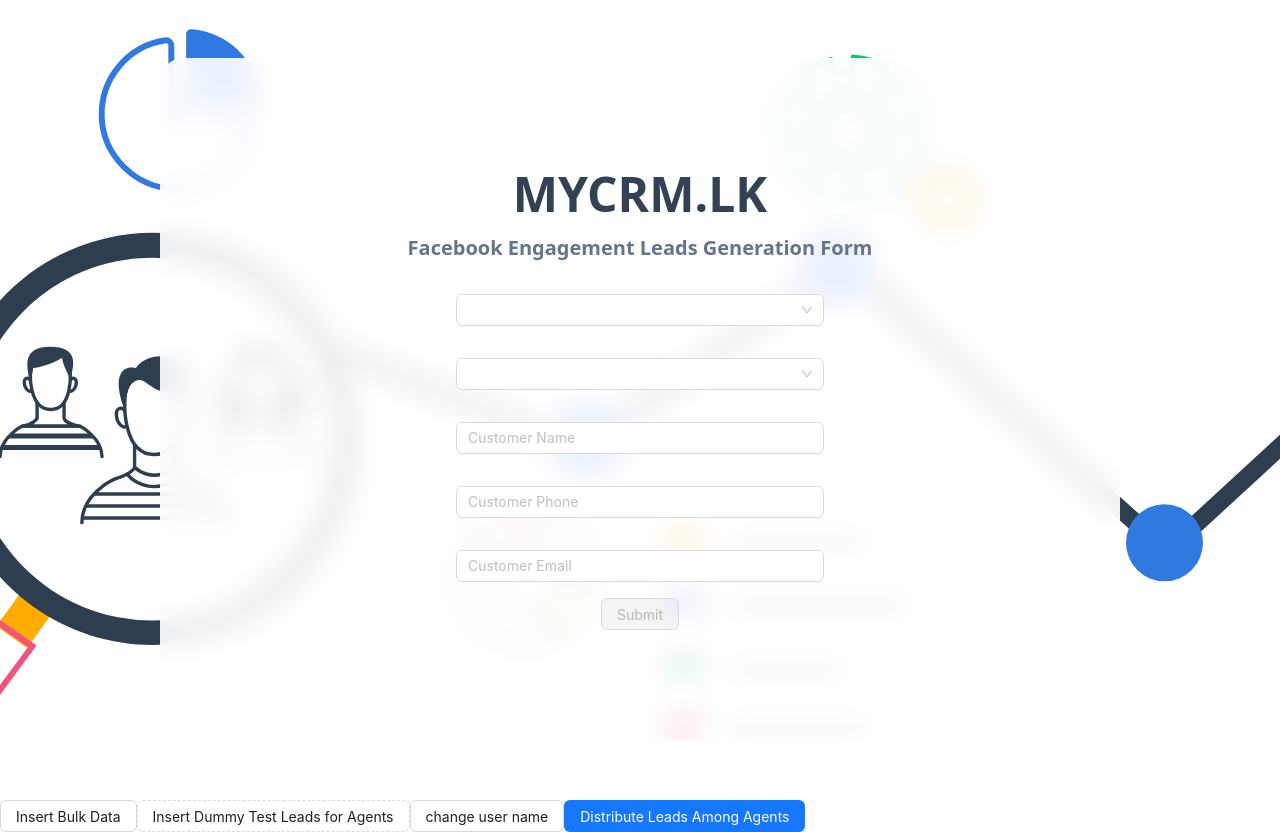
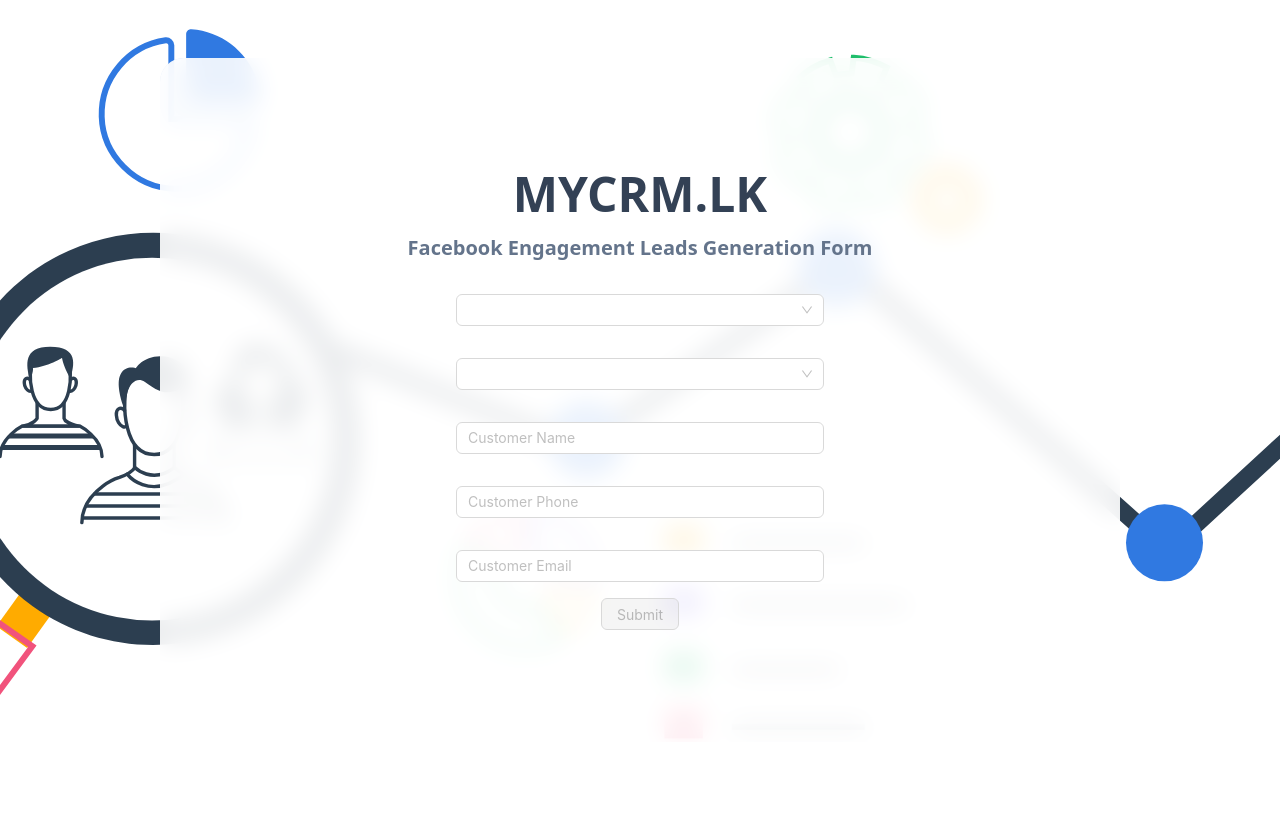
Before and after one commit to dananjaya6005/lead_center, a React (Vite) app: page / in a window 1280 px wide. After the commit the page ends 800 px from the top, so only its background shows below. Built offline with nearby package versions, Linux system fonts and the light colour scheme; no server answers; the database is empty.

Commit message:
fsdfsdfsd

```diff
--- a/src/App.tsx
+++ b/src/App.tsx
@@ -192,7 +192,7 @@
     </div>
     </div>
     {/* <RenameSuperviosr/> */}
-    <BulkData/>
+    {/* <BulkData/> */}
     </>
   );
 };
```
